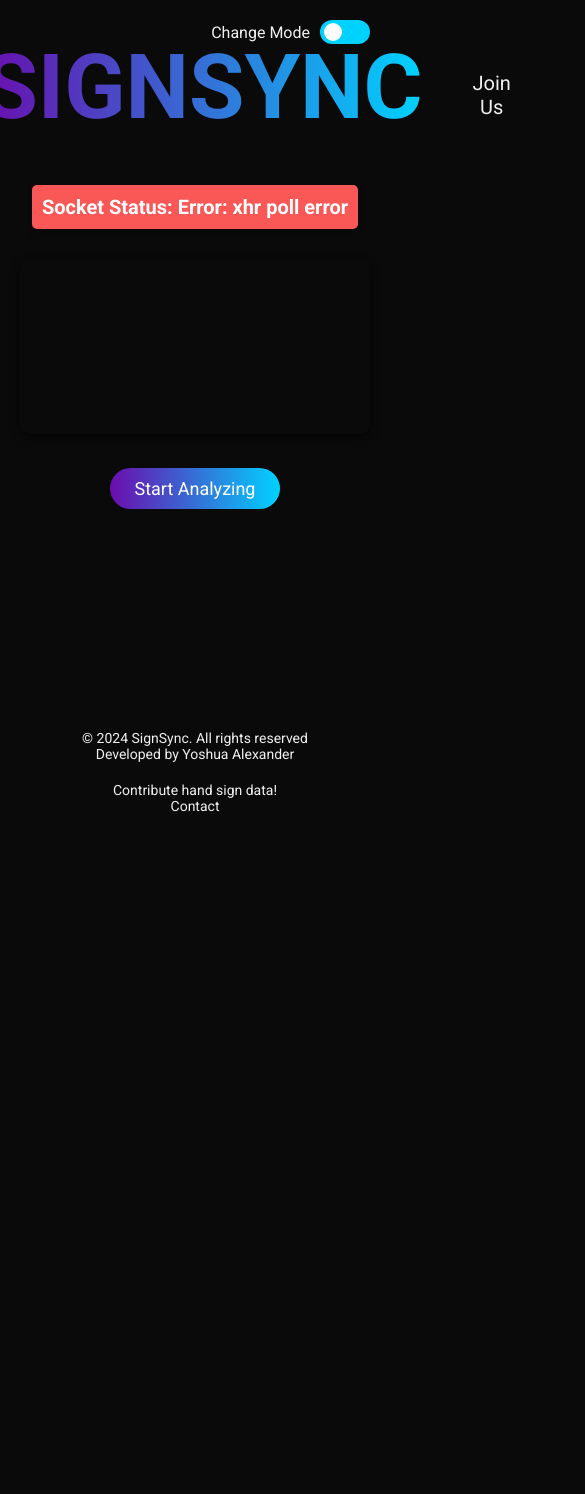
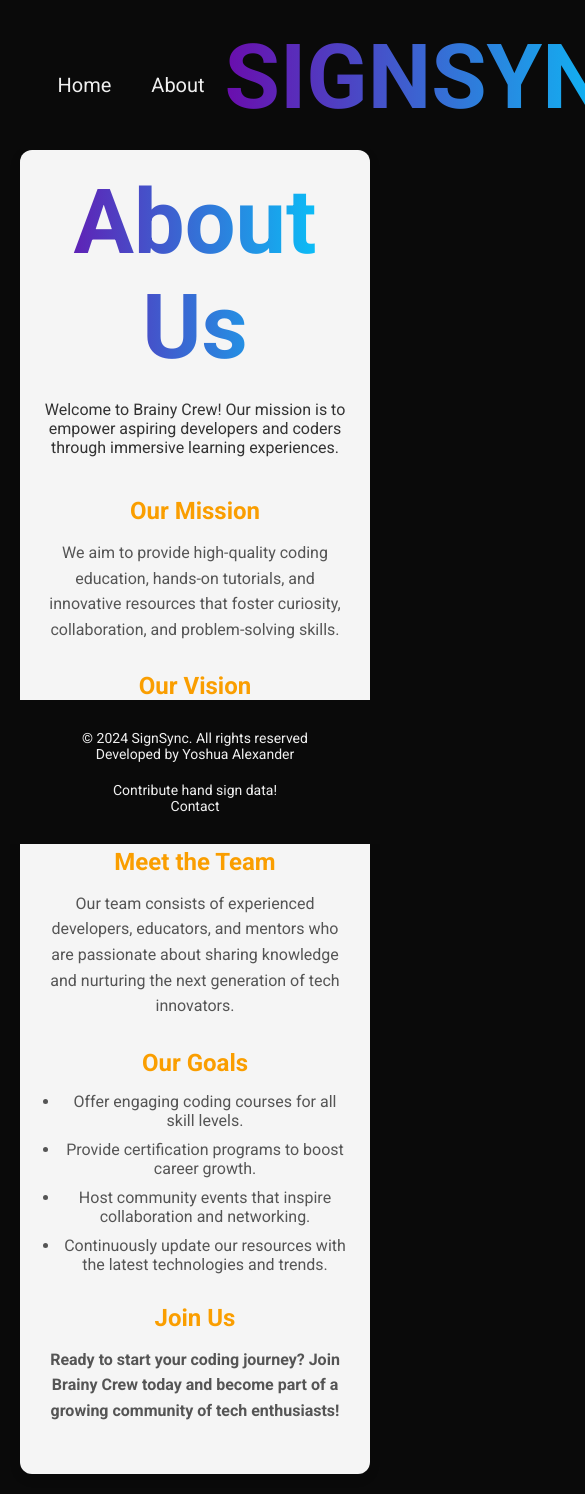
Before and after one commit to bforce541/signsync, a React (Create React App) app: page /about in a window 390 px wide. Shown: the top 1494 px of the page, 585 px wide, since content can reach past the window. Before the commit the page ends 844 px from the top, so only its background shows below. Built offline with nearby package versions, Linux system fonts and the light colour scheme; no server answers.

Commit message:
Edit about sect

```diff
--- a/package.json
+++ b/package.json
@@ -8,6 +8,7 @@
     "@testing-library/user-event": "^13.5.0",
     "react": "^18.3.1",
     "react-dom": "^18.3.1",
+    "react-router-dom": "^6.27.0",
     "react-scripts": "5.0.1",
     "react-webcam": "^7.2.0",
     "socket.io-client": "^4.5.1",
--- /dev/null
+++ b/src/About.css
@@ -0,0 +1,102 @@
+/* src/About.css */
+
+.about-container {
+    padding: 40px;
+    margin: 0 auto;
+    max-width: 800px;
+    background-color: #f5f5f5;
+    border-radius: 12px;
+    box-shadow: 0 4px 12px rgba(0, 0, 0, 0.1);
+    font-family: 'Poppins', sans-serif;
+}
+
+.about-header h1 {
+    font-size: 2.5rem;
+    color: #070d30;
+    margin-bottom: 20px;
+    text-align: center;
+}
+
+.intro-text {
+    font-size: 1.25rem;
+    text-align: center;
+    color: #333;
+    margin-bottom: 40px;
+}
+
+.about-mission,
+.about-vision,
+.about-team,
+.about-goals,
+.about-call-to-action {
+    margin-bottom: 30px;
+}
+
+.about-mission h2,
+.about-vision h2,
+.about-team h2,
+.about-goals h2,
+.about-call-to-action h2 {
+    font-size: 1.75rem;
+    color: #fa9e00;
+    margin-bottom: 15px;
+}
+
+.about-mission p,
+.about-vision p,
+.about-team p,
+.about-call-to-action p {
+    font-size: 1.15rem;
+    color: #555;
+    line-height: 1.6;
+}
+
+.about-goals ul {
+    list-style-type: disc;
+    padding-left: 20px;
+}
+
+.about-goals li {
+    font-size: 1.15rem;
+    color: #555;
+    margin-bottom: 10px;
+}
+
+.about-call-to-action p {
+    font-weight: bold;
+    font-size: 1.25rem;
+    text-align: center;
+}
+
+@media (max-width: 768px) {
+    .about-container {
+        padding: 20px;
+    }
+
+    .about-header h1 {
+        font-size: 2rem;
+    }
+
+    .intro-text {
+        font-size: 1rem;
+    }
+
+    .about-mission h2,
+    .about-vision h2,
+    .about-team h2,
+    .about-goals h2,
+    .about-call-to-action h2 {
+        font-size: 1.5rem;
+    }
+
+    .about-mission p,
+    .about-vision p,
+    .about-team p,
+    .about-call-to-action p {
+        font-size: 1rem;
+    }
+
+    .about-goals li {
+        font-size: 1rem;
+    }
+}
--- /dev/null
+++ b/src/About.js
@@ -0,0 +1,57 @@
+// src/About.js
+
+import React from 'react';
+import './About.css';
+
+const About = () => {
+    return (
+        <div className="about-container">
+            <section className="about-header">
+                <h1>About Us</h1>
+                <p className="intro-text">
+                    Welcome to Brainy Crew! Our mission is to empower aspiring developers and coders through immersive learning experiences.
+                </p>
+            </section>
+
+            <section className="about-mission">
+                <h2>Our Mission</h2>
+                <p>
+                    We aim to provide high-quality coding education, hands-on tutorials, and innovative resources that foster curiosity, collaboration, and problem-solving skills.
+                </p>
+            </section>
+
+            <section className="about-vision">
+                <h2>Our Vision</h2>
+                <p>
+                    Brainy Crew envisions a world where anyone, regardless of their background, can become a part of the tech community and create impactful solutions for the future.
+                </p>
+            </section>
+
+            <section className="about-team">
+                <h2>Meet the Team</h2>
+                <p>
+                    Our team consists of experienced developers, educators, and mentors who are passionate about sharing knowledge and nurturing the next generation of tech innovators.
+                </p>
+            </section>
+
+            <section className="about-goals">
+                <h2>Our Goals</h2>
+                <ul>
+                    <li>Offer engaging coding courses for all skill levels.</li>
+                    <li>Provide certification programs to boost career growth.</li>
+                    <li>Host community events that inspire collaboration and networking.</li>
+                    <li>Continuously update our resources with the latest technologies and trends.</li>
+                </ul>
+            </section>
+
+            <section className="about-call-to-action">
+                <h2>Join Us</h2>
+                <p>
+                    Ready to start your coding journey? Join Brainy Crew today and become part of a growing community of tech enthusiasts!
+                </p>
+            </section>
+        </div>
+    );
+};
+
+export default About;
--- a/src/App.css
+++ b/src/App.css
@@ -1,8 +1,10 @@
 @import url('https://fonts.googleapis.com/css2?family=Roboto:wght@400;500;700&display=swap');
 
 :root {
-  --primary-color: #0a0a0a; /* Dark mode background */
-  --accent-color: #6a0dad; /* Purple Highlight */
+  --primary-color: #0a0a0a;
+  /* Dark mode background */
+  --accent-color: #6a0dad;
+  /* Purple Highlight */
   --text-color: #f0f0f0;
   --button-bg-color: #6a0dad;
   --button-hover-color: #8e44ad;
@@ -11,14 +13,18 @@
   --footer-text-color: #f0f0f0;
   --link-color: #00d2ff;
   --footer-link-color: #f0f0f0;
-  --footer-bg-light: #f0f0f0; /* Light mode footer background */
-  --footer-text-light-color: #0a0a0a; /* Light mode footer text color */
-  --footer-link-light-color: #0a0a0a; /* Light mode footer link color */
+  --footer-bg-light: #ffffff;
+  /* Light mode footer background */
+  --footer-text-light-color: #0a0a0a;
+  /* Light mode footer text color */
+  --footer-link-light-color: #0a0a0a;
+  /* Light mode footer link color */
 }
 
 /* Light Mode */
 body.light-mode {
-  --primary-color: #ffffff; /* Light mode background */
+  --primary-color: #ffffff;
+  /* Light mode background */
   --accent-color: #6a0dad;
   --text-color: #0a0a0a;
   --footer-bg-color: #f0f0f0;
@@ -33,7 +39,8 @@ body.light-mode {
   font-family: 'Roboto', sans-serif;
 }
 
-html, body {
+html,
+body {
   height: 100%;
   margin: 0;
 }
@@ -44,7 +51,8 @@ body {
   font-size: 16px;
   display: flex;
   flex-direction: column;
-  transition: background-color 0.5s ease, color 0.5s ease; /* Smooth transition */
+  transition: background-color 0.5s ease, color 0.5s ease;
+  /* Smooth transition */
 }
 
 .App {
@@ -68,17 +76,45 @@ h1 {
   text-fill-color: transparent;
 }
 
-/* Navbar styling */
 .navbar {
   width: 100%;
   background-color: var(--primary-color);
   display: flex;
-  justify-content: center;
+  justify-content: space-between;
   align-items: center;
-  padding: 15px 10%; /* Adjusted for better responsiveness */
+  padding: 5px 5%;
+  margin-top: 0;
   position: relative;
 }
 
+/* Flex container for left and center */
+.nav-left {
+  flex: 1;
+  display: flex;
+  justify-content: flex-start;
+}
+
+.nav-center {
+  flex: 2;
+  display: flex;
+  justify-content: center;
+  align-items: center;
+}
+
+/* Individual link styling */
+.nav-link {
+  color: var(--text-color);
+  text-decoration: none;
+  font-size: 20px;
+  margin: 0 20px;
+  transition: color 0.3s ease;
+}
+
+.nav-link:hover {
+  color: var(--link-color);
+}
+
+/* Logo styling remains centered */
 .logo {
   font-size: 50px;
   background: linear-gradient(90deg, var(--accent-color), var(--link-color));
@@ -86,30 +122,70 @@ h1 {
   -webkit-text-fill-color: transparent;
 }
 
-.nav-link {
-  color: var(--text-color);
-  text-decoration: none;
-  font-size: 20px;
-  margin-left: 50px;
-  margin-right: 50px;
-  transition: color 0.3s ease;
+/* Ensure all elements are aligned properly */
+.nav-right {
+  flex: 1;
+  display: flex;
+  justify-content: flex-end;
+  align-items: center;
 }
 
-.nav-link:hover {
-  color: var(--link-color);
-}
-
+/* Updated Video Container for Responsiveness */
 .video-container {
   margin: 15px auto;
   max-width: 640px;
   width: 100%;
+  height: auto;
+  /* Ensure it scales proportionally */
 }
 
 video {
   width: 100%;
   border-radius: 10px;
   box-shadow: 0px 4px 10px rgba(0, 0, 0, 0.5);
+  max-width: 100%;
+  /* Ensure the video never exceeds the container */
+  height: auto;
+  /* Maintain aspect ratio */
 }
+
+/* Media queries for 1280px screens */
+@media (max-width: 1280px) {
+  .video-container {
+    max-width: 550px;
+    /* Smaller max width for 1280px screens */
+    height: 400px;
+    /* Adjust height to avoid pushing elements too far down */
+  }
+}
+
+@media (max-width: 1024px) {
+  .video-container {
+    max-width: 480px;
+    /* Smaller max width for tablets */
+    height: 350px;
+    /* Adjust height for tablets */
+  }
+}
+
+@media (max-width: 768px) {
+  .video-container {
+    max-width: 360px;
+    /* Smaller max width for smaller screens */
+    height: 270px;
+    /* Adjust height for smaller screens */
+  }
+}
+
+@media (max-width: 480px) {
+  .video-container {
+    max-width: 300px;
+    /* Even smaller for mobile devices */
+    height: 225px;
+    /* Adjust height for mobile devices */
+  }
+}
+
 
 button {
   font-size: 18px;
@@ -121,6 +197,7 @@ button {
   border: none;
   border-radius: 30px;
   transition: background 0.3s ease, transform 0.2s ease;
+  z-index: 2;
 }
 
 button:hover {
@@ -136,12 +213,16 @@ button:hover {
   box-shadow: 0px 4px 10px rgba(0, 0, 0, 0.5);
   position: relative;
   z-index: 1;
-  width: 80%; /* Adjust width for the box (e.g., 80% of the parent) */
-  max-width: 600px; /* Optional: set a max width */
-  text-align: center; /* Ensure text is centered */
+  width: 80%;
+  /* Adjust width for the box (e.g., 80% of the parent) */
+  max-width: 600px;
+  /* Optional: set a max width */
+  text-align: center;
+  /* Ensure text is centered */
 }
 
-.prediction h2, .prediction p {
+.prediction h2,
+.prediction p {
   color: var(--text-color);
   margin: 0;
 }
@@ -241,11 +322,11 @@ p {
   border-radius: 50%;
 }
 
-input:checked + .slider {
+input:checked+.slider {
   background-color: var(--button-hover-color);
 }
 
-input:checked + .slider:before {
+input:checked+.slider:before {
   transform: translateX(26px);
 }
 
@@ -256,11 +337,13 @@ body.light-mode .footer {
 }
 
 body.light-mode .footer a {
-  color: var(--footer-link-light-color); /* Add this for the footer link color in light mode */
+  color: var(--footer-link-light-color);
+  /* Add this for the footer link color in light mode */
 }
 
 .footer a {
-  color: var(--footer-link-color); /* Footer link color for dark mode */
+  color: var(--footer-link-color);
+  /* Footer link color for dark mode */
 }
 
 /* Responsive footer for smaller screens */
@@ -272,31 +355,43 @@ body.light-mode .footer a {
     padding: 20px;
   }
 
-  .footer-left, .footer-right {
+  .footer-left,
+  .footer-right {
     margin: 10px 0;
     width: 100%;
     text-align: center;
   }
 
-  .footer p, .footer a {
+  .footer p,
+  .footer a {
     font-size: 14px;
   }
 }
 
 /* Prediction box style for light mode */
 body.light-mode .prediction {
-  background-color: #f0f0f0; /* Light background */
-  color: #333; /* Darker text color */
-  border: 1px solid #ccc; /* Optional: border for clarity */
+  background-color: #f0f0f0;
+  /* Light background */
+  color: #333;
+  /* Darker text color */
+  border: 1px solid #ccc;
+  /* Optional: border for clarity */
 }
 
 .socket-status {
   background-color: #fa5757;
-  color: #ffffff; /* White text for better contrast */
-  padding: 10px; /* Add padding to create a box effect */
-  border-radius: 5px; /* Round the edges for a smoother look */
-  box-shadow: 0px 4px 6px rgba(0, 0, 0, 0.2); /* Optional: Add a subtle shadow */
-  margin: 15px 0; /* Space it from other elements */
-  font-weight: bold; /* Make the text bold */
-  text-align: center; /* Center the text */
+  color: #ffffff;
+  /* White text for better contrast */
+  padding: 10px;
+  /* Add padding to create a box effect */
+  border-radius: 5px;
+  /* Round the edges for a smoother look */
+  box-shadow: 0px 4px 6px rgba(0, 0, 0, 0.2);
+  /* Optional: Add a subtle shadow */
+  margin: 0px 0;
+  /* Space it from other elements */
+  font-weight: bold;
+  /* Make the text bold */
+  text-align: center;
+  /* Center the text */
 }
--- a/src/App.js
+++ b/src/App.js
@@ -1,25 +1,38 @@
 import React, { useState, useEffect, useRef } from 'react';
+import { BrowserRouter as Router, Route, Routes, Link } from 'react-router-dom'; // Link and Routes from React Router
 import io from 'socket.io-client';
 import './App.css';
+import About from './About'; // Import the About component
 
 // Initialize the WebSocket connection to the backend
 const socket = io('https://agile-shelf-19406.herokuapp.com', {
   withCredentials: false,
 });
 
-function App() {
+function Home() {
+  // Home page content
   const [isAnalyzing, setIsAnalyzing] = useState(false);
   const [prediction, setPrediction] = useState({ predicted_label: '', confidence: 0 });
   const [error, setError] = useState(null);
   const [socketStatus, setSocketStatus] = useState('Disconnected');
-  const [darkMode, setDarkMode] = useState(true); // Add dark mode state
+  const [darkMode, setDarkMode] = useState(false); // Light mode as default
   const videoRef = useRef(null);
   const canvasRef = useRef(null);
 
   useEffect(() => {
+    const savedMode = localStorage.getItem('darkMode');
+    if (savedMode === 'true') {
+      setDarkMode(true);
+      document.body.classList.add('dark-mode');
+    } else {
+      setDarkMode(false);
+      document.body.classList.add('light-mode');
+    }
+  }, []);
+
+  useEffect(() => {
     console.log('Attempting to connect to socket...');
 
-    // Socket connection event listeners
     socket.on('connect', () => {
       console.log('Socket connected');
       setSocketStatus('Connected');
@@ -35,7 +48,6 @@ function App() {
       setSocketStatus('Error: ' + err.message);
     });
 
-    // Request webcam access
     navigator.mediaDevices.getUserMedia({ video: true })
       .then(stream => {
         console.log('Webcam access granted');
@@ -48,7 +60,6 @@ function App() {
         setError("Failed to access webcam. Please ensure you have given permission and try again.");
       });
 
-    // Handle prediction results from the server
     socket.on('prediction_result', (data) => {
       console.log('Received prediction:', data);
       setPrediction(data);
@@ -60,7 +71,6 @@ function App() {
       setError(errorMessage.message);
     });
 
-    // Cleanup listeners on unmount
     return () => {
       socket.off('connect');
       socket.off('disconnect');
@@ -103,21 +113,17 @@ function App() {
 
   const toggleTheme = () => {
     setDarkMode(!darkMode);
-    document.body.classList.toggle('light-mode', !darkMode);
+    localStorage.setItem('darkMode', !darkMode);
+    document.body.classList.toggle('dark-mode', !darkMode);
+    document.body.classList.toggle('light-mode', darkMode);
   };
 
   return (
     <div className="App">
-      <header className="navbar">
-        <a className="nav-link" href="/#">About</a>
-        <h1 className="logo">SIGNSYNC</h1>
-        <a className="nav-link" href="/#">Join Us</a>
-      </header>
-
       <div className="toggle-container">
         <label className="toggle-label">Change Mode</label>
         <label className="toggle-switch">
-          <input type="checkbox" checked={!darkMode} onChange={toggleTheme} />
+          <input type="checkbox" checked={darkMode} onChange={toggleTheme} />
           <span className="slider"></span>
         </label>
       </div>
@@ -141,6 +147,31 @@ function App() {
           <p>{error}</p>
         </div>
       )}
+    </div>
+  );
+}
+
+function App() {
+  return (
+    <Router>
+      <div className="App">
+        <header className="navbar">
+          <div className="nav-left">
+            <Link className="nav-link" to="/">Home</Link> {/* Home link on the left */}
+          </div>
+          <div className="nav-center">
+            <Link className="nav-link" to="/about">About</Link> {/* Centered links */}
+            <h1 className="logo">SIGNSYNC</h1>
+            <a className="nav-link" href="/#">Join Us</a>
+          </div>
+        </header>
+
+        {/* Routes for different pages */}
+        <Routes>
+          <Route path="/" element={<Home />} /> {/* Home component renders video and analysis */}
+          <Route path="/about" element={<About />} /> {/* About component renders separately */}
+        </Routes>
+
         <footer className="footer">
           <div className="footer-left">
             <p>&copy; 2024 SignSync. All rights reserved</p>
@@ -154,6 +185,7 @@ function App() {
           </div>
         </footer>
       </div>
+    </Router>
   );
 }
 
```
Also changed, not shown: public/index.html (+29 -27 lines), 1 other file (tests, documents, lock files or other folders). Lines whose indentation alone changed are shown as unchanged.
